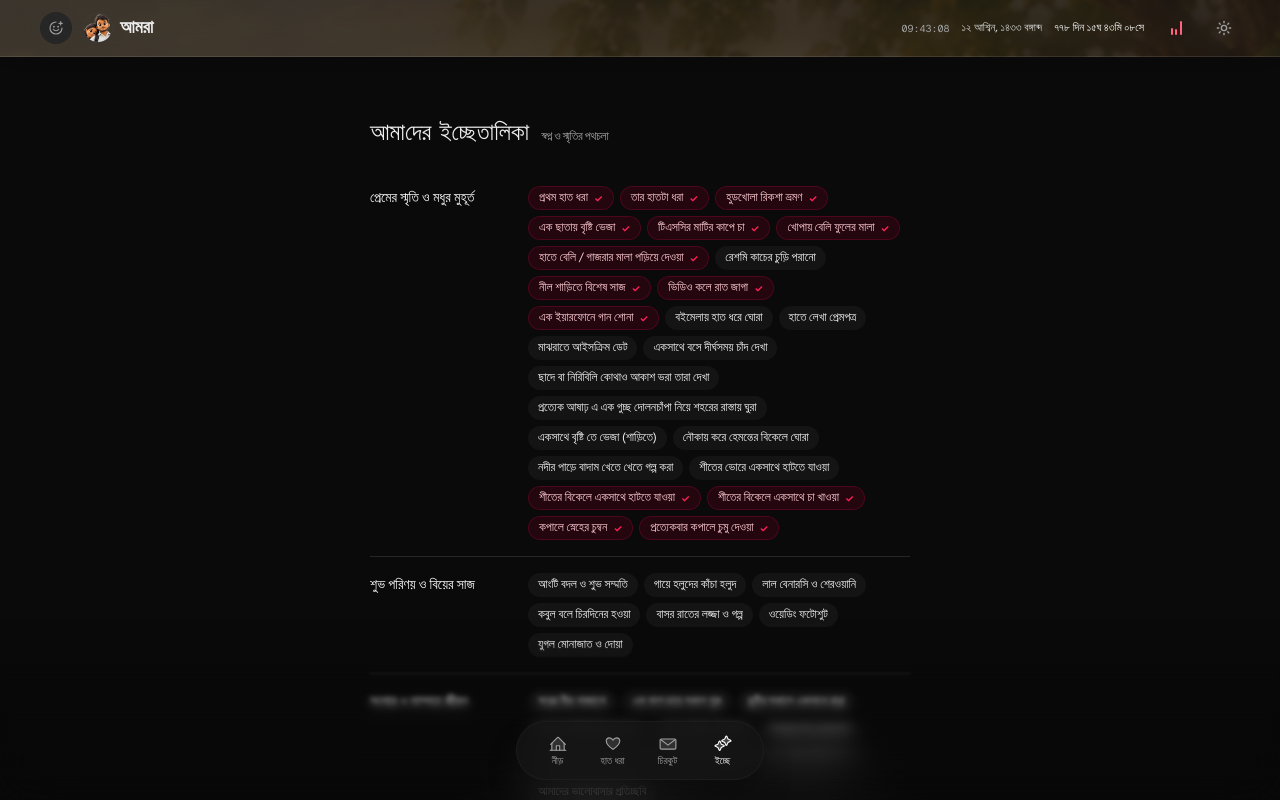
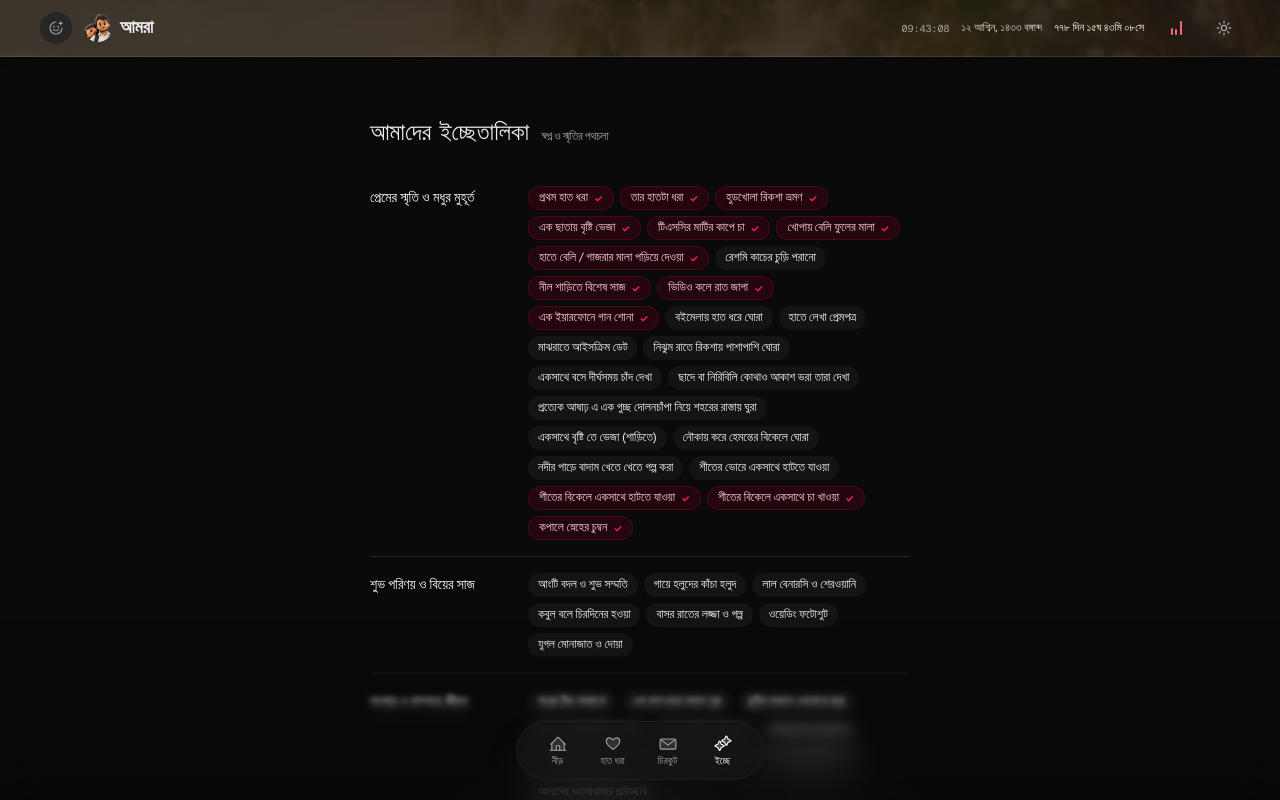
Before and after one commit to fiftee15n/9November, a Next.js app: page /ecche in a window 1280 px wide. Shown: the top 800 px of the page. Built offline with nearby package versions, Linux system fonts and the light colour scheme; what react-apple-emojis would draw is missing.

Commit message:
Add quiet night rickshaw ride wish to ecche list and remove duplicate kiss wish

```diff
--- a/app/ecche/page.tsx
+++ b/app/ecche/page.tsx
@@ -29,6 +29,7 @@ const BUCKET_LIST = [
       { name: "বইমেলায় হাত ধরে ঘোরা", done: false },
       { name: "হাতে লেখা প্রেমপত্র", done: false },
       { name: "মাঝরাতে আইসক্রিম ডেট", done: false },
+      { name: "নিঝুম রাতে রিকশায় পাশাপাশি ঘোরা", done: false },
       { name: "একসাথে বসে দীর্ঘসময় চাঁদ দেখা", done: false },
       { name: "ছাদে বা নিরিবিলি কোথাও আকাশ ভরা তারা দেখা", done: false },
       { name: "প্রত্যেক আষাঢ় এ এক গুচ্ছ দোলনচাঁপা নিয়ে শহরের রাস্তায় ঘুরা", done: false },
@@ -39,7 +40,6 @@ const BUCKET_LIST = [
       { name: "শীতের বিকেলে একসাথে হাটতে যাওয়া", done: true },
       { name: "শীতের বিকেলে একসাথে চা খাওয়া", done: true },
       { name: "কপালে স্নেহের চুম্বন", done: true },
-      { name: "প্রত্যেকবার কপালে চুমু দেওয়া", done: true },
     ],
   },
   {
```
